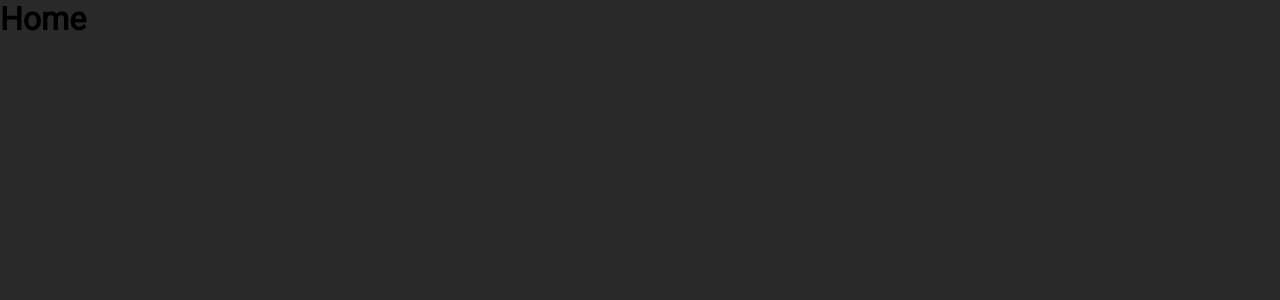
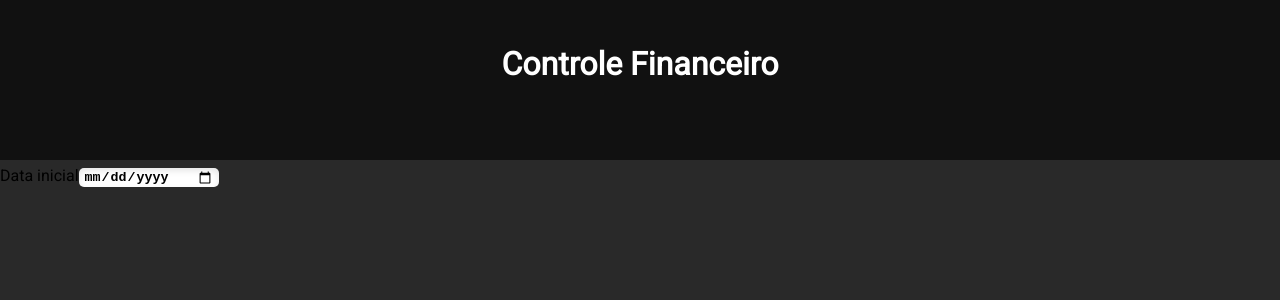
Before and after one commit to joaolucas2012/my_finance_frontend, a React (Vite) app: page / in a window 1280 px wide. Shown: the top 300 px of the page. Built offline with nearby package versions, Linux system fonts and the light colour scheme.

Commit message:
:bulb: [FEAT] add header and information containers

```diff
--- a/package.json
+++ b/package.json
@@ -11,7 +11,8 @@
   "dependencies": {
     "react": "^18.2.0",
     "react-dom": "^18.2.0",
-    "react-router-dom": "^6.4.3"
+    "react-router-dom": "^6.4.3",
+    "styled-components": "^5.3.6"
   },
   "devDependencies": {
     "@types/react": "^18.0.24",
--- /dev/null
+++ b/src/components/Header/index.jsx
@@ -0,0 +1,9 @@
+import { StyledHeader, StyledH2 } from "./styles";
+
+export const Header = () => {
+  return (
+    <StyledHeader>
+      <StyledH2>Controle Financeiro</StyledH2>
+    </StyledHeader>
+  );
+};
--- /dev/null
+++ b/src/components/Header/styles.jsx
@@ -0,0 +1,16 @@
+import styled from "styled-components";
+
+export const StyledHeader = styled.header`
+  background-color: #111;
+  display: flex;
+  justify-content: center;
+  align-items: center;
+  width: 100vw;
+  height: 10rem;
+`;
+
+export const StyledH2 = styled.h2`
+  color: #fff;
+  font-size: 2rem;
+  margin-top: -2rem;
+`;
--- /dev/null
+++ b/src/components/Information/index.jsx
@@ -0,0 +1,12 @@
+export const Information = () => {
+  return (
+    <section>
+      <div>
+        <div>
+          <label htmlFor="initial-date">Data inicial</label>
+          <input type="date" name="initial-date" />
+        </div>
+      </div>
+    </section>
+  );
+};
--- /dev/null
+++ b/src/components/Information/styles.jsx
@@ -0,0 +1 @@
+import styled from "styled-components";
--- a/src/pages/index.jsx
+++ b/src/pages/index.jsx
@@ -1,3 +1,11 @@
+import { Header } from "../components/Header";
+import { Information } from "../components/Information";
+
 export const Home = () => {
-  return <h1>Home</h1>;
+  return (
+    <>
+      <Header />
+      <Information />
+    </>
+  );
 };
```
Also changed, not shown: 2 other files (tests, documents, lock files or other folders).
